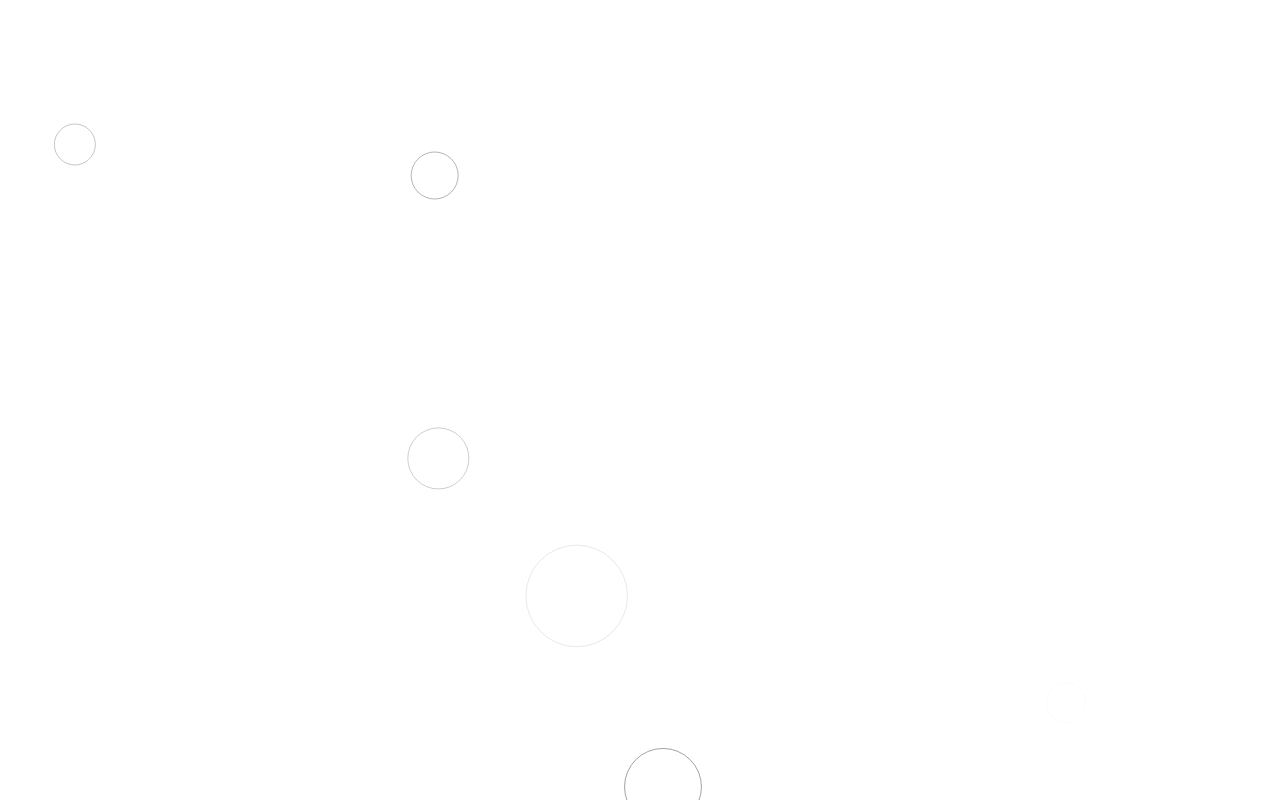
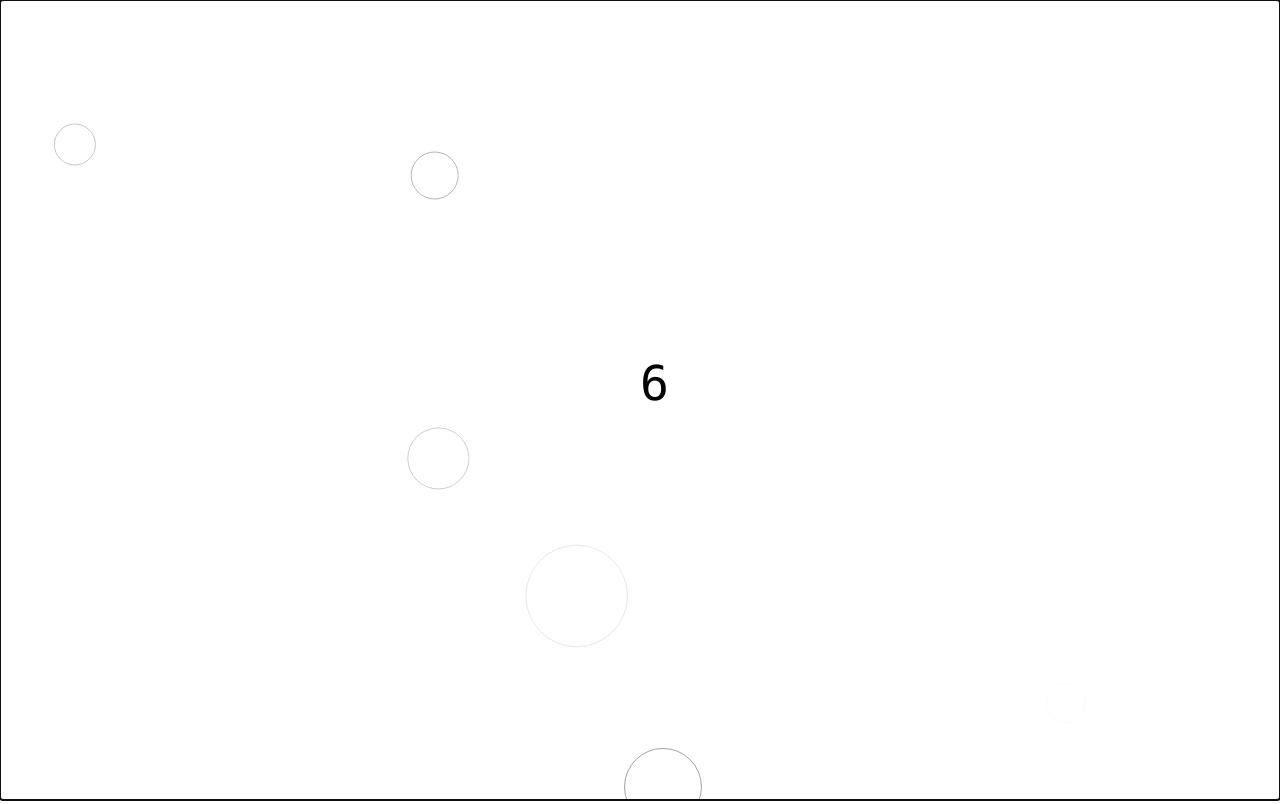
Before and after one commit to JosephJvB/blank-canvas, a website: page static/page.html in a window 1280 px wide. Drawn offline with Linux system fonts and the light colour scheme.

Commit message:
add counter

```diff
--- /dev/null
+++ b/static/counter.js
@@ -0,0 +1,16 @@
+// GLOBALS
+// index.js: ctx, ripples
+function Counter () {
+  (() => {
+
+  })();
+
+  this.draw = () => {
+    const x = window.innerWidth / 2;
+    const y = window.innerHeight / 2;
+    const num = ripples.length;
+    // github code font family
+    ctx.font = '48px SFMono-Regular,Consolas,Liberation Mono,Menlo,monospace';
+    ctx.fillText(num, x, y);
+  }
+}
--- a/static/index.js
+++ b/static/index.js
@@ -3,12 +3,13 @@ console.log('====\n\n script loaded \n\n====');
 const canvas = document.querySelector('canvas');
 canvas.height = window.innerHeight;
 canvas.width = window.innerWidth;
-
+canvas.focus();
 const ctx = canvas.getContext('2d');
 
 let ripples = []
 let totalRipples = window.innerHeight * window.innerWidth * 0.000005;
 for(let i = 0; i < totalRipples; i ++) ripples.push(new Ripple());
+const counter = new Counter();
 
 (function animate () {
     const c = canvas.getBoundingClientRect();
@@ -17,6 +18,7 @@ for(let i = 0; i < totalRipples; i ++) ripples.push(new Ripple());
         ripples = ripples.filter(r => r.state.alive);
     }
     ripples.forEach(r => r.draw());
+    counter.draw();
     requestAnimationFrame(animate);
 })();
 
@@ -45,20 +47,24 @@ canvas.addEventListener('mousemove', (e) => {
     }));
 })
 
+// todo: add ripples on screen grow, remove on screen shrink
+// hard is: how many should I add / remove?
 window.addEventListener('resize', (e) => {
+    // const currentSize = canvas.height * canvas.width * 0.0002;
+    // const newSize = window.innerHeight * window.innerWidth * 0.0002;
+
     canvas.height = window.innerHeight;
     canvas.width = window.innerWidth;
-    // control ripple numbers...
-    // let newTot = window.innerHeight * window.innerWidth * 0.0002;
-    // if(tot > newTot) {
-    //     while(tot > newTot) {
+
+    // if(currentSize > newSize) {
+    //     while(currentSize > newSize) {
     //         ripples.pop();
-    //         tot--;
+    //         currentSize--;
     //     }
     // } else {
-    //     while(tot < newTot) {
+    //     while(currentSize < newSize) {
     //         ripples.push(new Ripple());
-    //         tot++;
+    //         currentSize++;
     //     }
     // }
 });
--- a/static/page.html
+++ b/static/page.html
@@ -10,5 +10,6 @@
 <body>
     <canvas tabindex="1"></canvas>
     <script type="text/javascript" src="ripple.js"></script>
+    <script type="text/javascript" src="counter.js"></script>
     <script type="text/javascript" src="index.js"></script>
 </body>
--- a/static/ripple.js
+++ b/static/ripple.js
@@ -1,3 +1,5 @@
+// GLOBALS
+// index.js: ctx
 function Ripple (opts = {}) {
 
     this.state = {
```
Also changed, not shown: readme.md.
